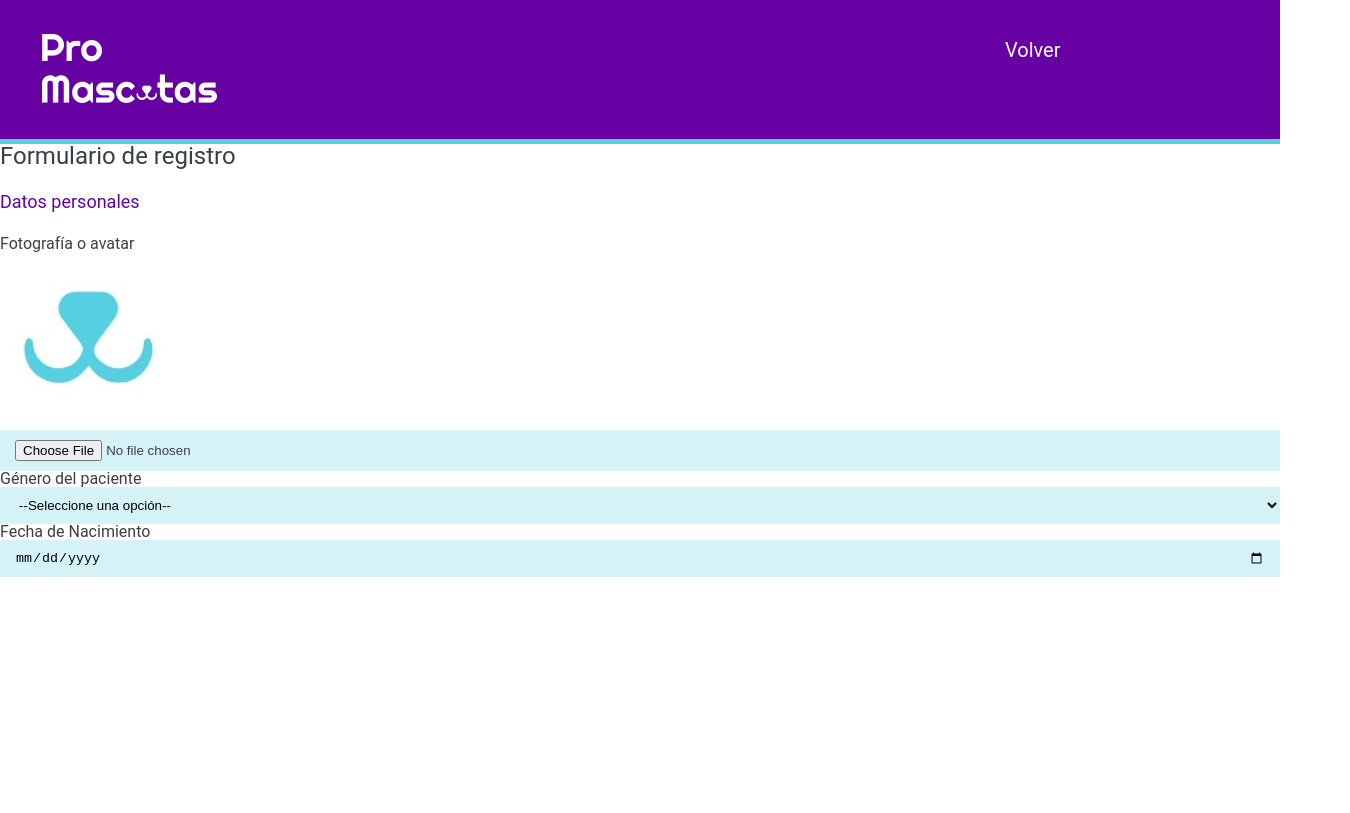
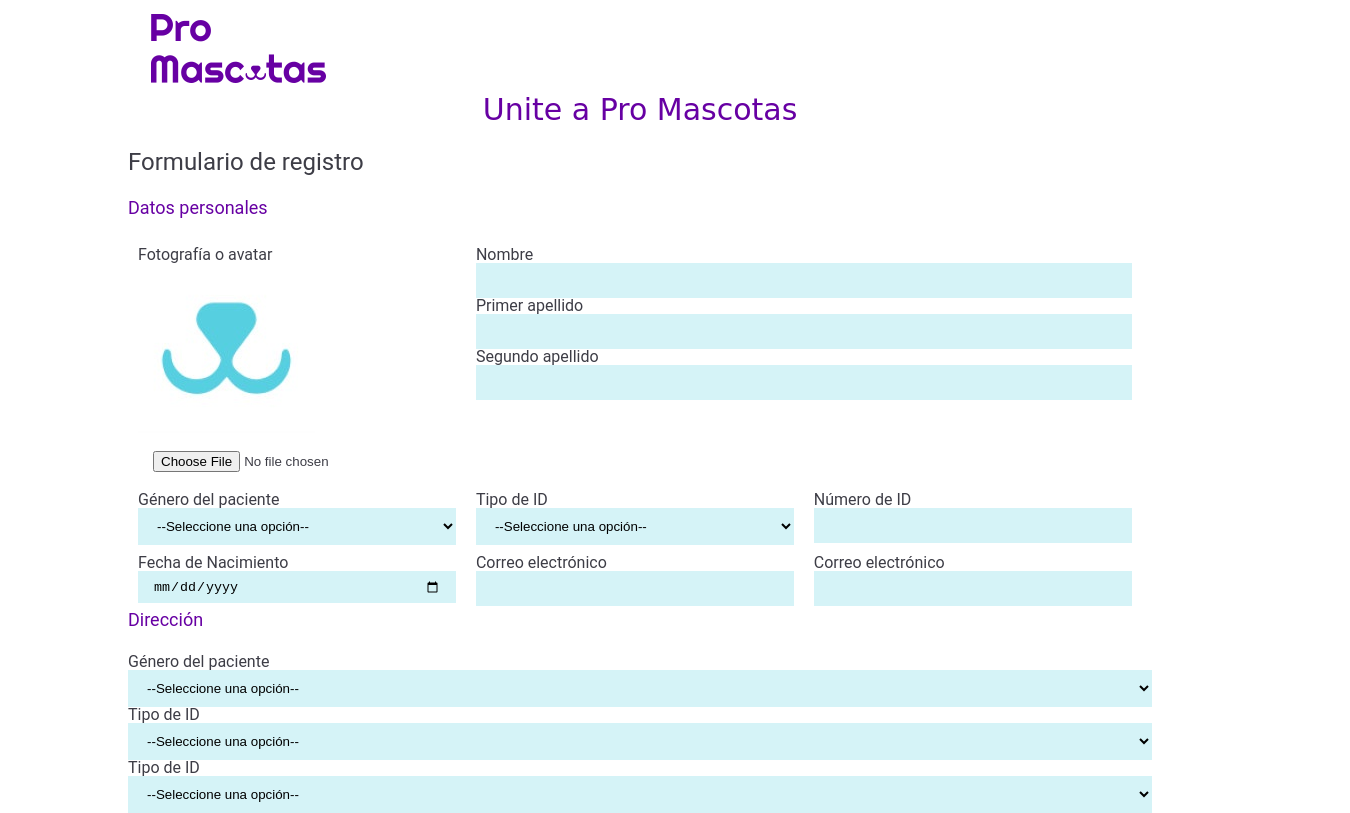
Before and after one commit to ppedroza404/promascotas, a plain HTML site: page registrarCliente.html in a window 1280 px wide. Shown: the whole page, 1350 px wide, since content can reach past the window. Drawn offline with Linux system fonts and the light colour scheme.

Commit message:
Registrar Cliente - Formulario V2

```diff
--- a/css/general.css
+++ b/css/general.css
@@ -2,6 +2,35 @@ body {
     color: #3d3d46;
     font-family: 'Roboto', sans-serif;
     font-size: 16px;
+}
+
+html {
+    font-family: 'Righteous';
+    font-size: 16px;
+}
+
+.flotar-izq {
+    float: left;
+}
+
+.flotar-der {
+    float: right;
+}
+
+.btn {
+    background: #ffa502;
+    border: #333 solid 2px;
+    border-radius: 10px;
+    font-size: 18px;
+    padding: 15px;
+}
+
+.error {
+    border: 2px solid #B53471;
+}
+
+.ocultar {
+    display: none;
 }
 
 .contenedor {
@@ -64,7 +93,8 @@ a:hover {
 }
 
 .sinRegistroBody header {
-    background: #000000;
+    background: #FFF;
+    color: #6700a3;
 }
 
 .h1ParaAdmin {
@@ -93,6 +123,15 @@ input {
     padding: 10px 15px;
 }
 
+input[type=file] {
+    background: none;
+}
+
+input[type=date] {
+    padding-top: 7.5px;
+    padding-bottom: 7.5px;
+}
+
 input {
     width: calc(100% - 30px);
 }
@@ -116,3 +155,6 @@ input {
 .dobleColumna .columna:last-child {
     width: calc(66% - 20px);
 }
+
+
+/* Inicio*/
--- a/css/index.css
+++ b/css/index.css
@@ -1,33 +1,3 @@
-html {
-    font-family: 'Righteous';
-    font-size: 16px;
-}
-
-.flotar-izq {
-    float: left;
-}
-
-.flotar-der {
-    float: right;
-}
-
-.btn {
-    background: #ffa502;
-    border: #333 solid 2px;
-    border-radius: 10px;
-    font-size: 18px;
-    padding: 15px;
-}
-
-.error {
-    border: 2px solid #B53471;
-}
-
-.ocultar {
-    display: none;
-}
-
-
 /* Inicio: estilos header principal */
 
 .header-principal-cliente {
--- a/js/registrarCliente.js
+++ b/js/registrarCliente.js
@@ -0,0 +1,3 @@
+removestyle = () => {
+        document.getElementById(
+            "input-imagen").removeAttribute("style");
--- a/registrarCliente.html
+++ b/registrarCliente.html
@@ -11,13 +11,12 @@
     <link rel="stylesheet" href="css/index.css">
 </head>
 
-<body>
-    <header class="header-principal header-principal-cliente">
-        <div>
-            <a href="#"><img src="/img/logo.png"></a>
+<body class="sinRegistroBody">
+    <header class="header-principal">
+        <div class="contenedor">
+            <a href="#"><span class="logo"></a>
             <nav>
                 <div class="flotar-der">
-                    <ul>
                     <li>
                         <a href="#">Volver</a>
                     </li>
@@ -25,35 +24,105 @@
                 </div>
             </nav>
         </div>
+
     </header>
-    <main>
+    <main class="contenedor">
+        <h1>Unite a Pro Mascotas</h1>
         <h2>Formulario de registro</h2>
         <h3>Datos personales</h3>
-        <section>
         <form>
-                <div>
+            <section class="contenedorColumna dobleColumna">
+                <div class="columna">
                     <label for="div-imgUpload">Fotografía o avatar</label>
                     <div class="div-imgUpload">
                         <div class="previstaImagen" id="prevImagen">
                             <img src="img/imgPrevLogo.jpg" alt="Prevista">
                         </div>
-                        <input type="file" name="input-img" id="input-imagen">
+                        <span><input type="file" name="input-img" id="input-imagen"></span>
                     </div>
                 </div>
+                <div class="columna">
                     <div>
+                        <label for="txt-nombreCliente" class="simpleColumna">Nombre</label>
+                        <input type="text" id="txt-nombreCliente">
+                    </div>
+                    <div>
+                        <label for="txt-primerApellidoCliente">Primer apellido</label>
+                        <input type="text" id="txt-primerApellidoCliente">
+                    </div>
+                    <div>
+                        <label for="txt-segApellidoCliente">Segundo apellido</label>
+                        <input type="text" id="txt-segApellidoCliente">
+                    </div>
+                </div>
+            </section>
+            <section class="contenedorColumna simpleColumna">
+                <div class="columna">
                     <label for="slt-generoCliente">Género del paciente</label>
                     <select id="slt-generoCliente">
                         <option value="">--Seleccione una opción--</option>
-                        <option value="Femenino">Femenino</option>
-                        <option value="Masculino">Masculino</option>
+                        <option value="femenino">Femenino</option>
+                        <option value="masculino">Masculino</option>
                     </select>
                 </div>
-                <div>
+                <div class="columna">
+                    <label for="slt-tipoID">Tipo de ID</label>
+                    <select id="slt-tipoID">
+                        <option value="">--Seleccione una opción--</option>
+                        <option value="nacional">Nacional</option>
+                        <option value="dimex">Dimex</option>
+                        <option value="pasaporte">Pasaporte</option>
+                    </select>
+                </div>
+                <div class="columna">
+                    <label for="txt-numID">Número de ID</label>
+                    <input type="text" id="txt-numID">
+                </div>
+            </section>
+            <section class="contenedorColumna simpleColumna">
+                <div class="columna">
                     <label for="txt-nacimiento">Fecha de Nacimiento</label>
                     <input type="date" id="txt-nacimiento">
                 </div>
+                <div class="columna">
+                    <label for="txt-correo">Correo electrónico</label>
+                    <input type="text" id="txt-correo">
+                </div>
+                <div class="columna">
+                    <label for="txt-cantMascotas">Correo electrónico</label>
+                    <input type="number" id="txt-cantMascotas">
+                </div>
+            </section>
+            <h3>Dirección</h3>
+            <section>
+                <div class="columna">
+                    <label for="slt-generoCliente">Género del paciente</label>
+                    <select id="slt-generoCliente">
+                        <option value="">--Seleccione una opción--</option>
+                        <option value="femenino">Femenino</option>
+                        <option value="masculino">Masculino</option>
+                    </select>
+                </div>
+                <div class="columna">
+                    <label for="slt-tipoID">Tipo de ID</label>
+                    <select id="slt-tipoID">
+                        <option value="">--Seleccione una opción--</option>
+                        <option value="nacional">Nacional</option>
+                        <option value="dimex">Dimex</option>
+                        <option value="pasaporte">Pasaporte</option>
+                    </select>
+                </div>
+                <div class="columna">
+                    <label for="slt-tipoID">Tipo de ID</label>
+                    <select id="slt-tipoID">
+                        <option value="">--Seleccione una opción--</option>
+                        <option value="nacional">Nacional</option>
+                        <option value="dimex">Dimex</option>
+                        <option value="pasaporte">Pasaporte</option>
+                    </select>
+                </div>
+            </section>
         </form>
-        </section>
     </main>
     <script src="js/registrarCliente.js"></script>
 </body>
```
Lines whose indentation alone changed are shown as unchanged.
